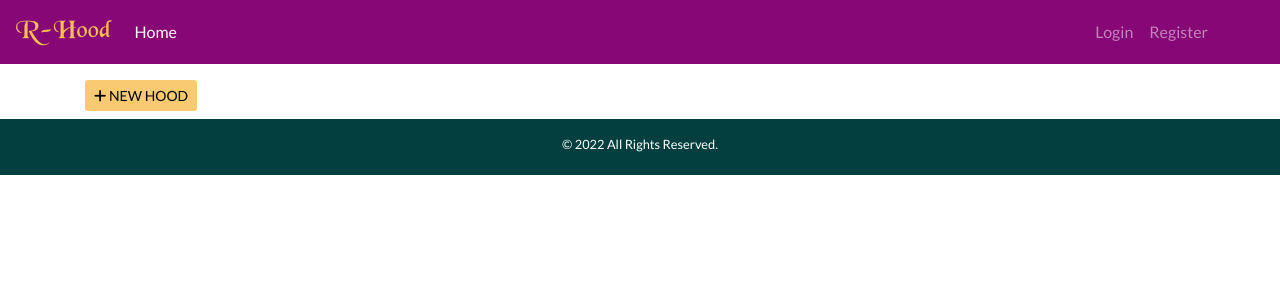
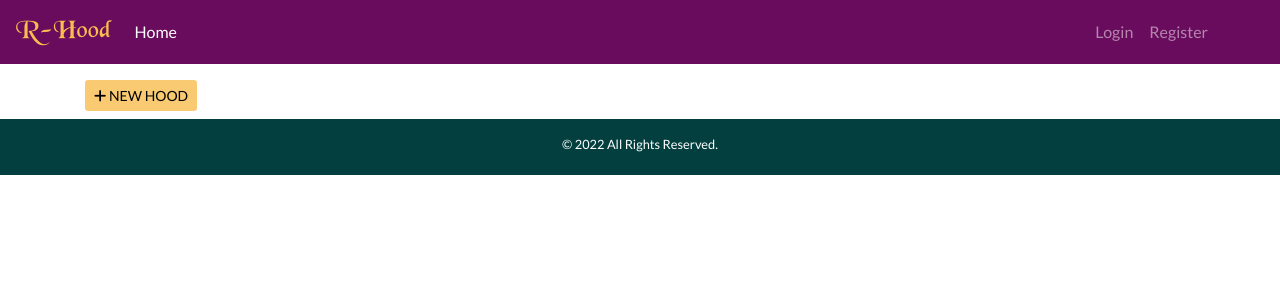
Before and after one commit to Davine-94/r-hood, a Django app: template neighbour/templates/all-neighbour/hoods.html in a window 1280 px wide. Shown: the top 300 px of the page. Run offline with Django 3.2, Linux system fonts and the light colour scheme; the template is opened without the code that fills it, so the values that code supplies are empty; some libraries are stand-ins or nearby versions; some web fonts are replaced.

```diff
--- a/neighbour/static/css/style.css
+++ b/neighbour/static/css/style.css
@@ -24,20 +24,20 @@ body{
 }
 .navbar{
     /* background-color:#161c2d !important;  */
-    background-color:rgb(134, 7, 117)!important;
+    background-color:rgb(105, 12, 93)!important;
 }
 .nav-link:hover{
     font-weight: bold !important;
 }
 .background{
-    background-image: url(/static/photos/hood1.webp);
+    background-image: url(/static/photos/background-image.jpg);
     height: 580px;
     background-size: 100% 100%;
     background-repeat: no-repeat;
     color: white;
 }
 .sign{
-    background-image: url(/static/photos/sign.png);
+    background-image: url(/static/photos/background-image.jpg);
     height: 630px;
     background-size: 100% 100%;
     background-repeat: no-repeat;
--- a/neighbour/templates/base.html
+++ b/neighbour/templates/base.html
@@ -18,6 +18,12 @@
   <link rel="stylesheet" href="https://maxcdn.bootstrapcdn.com/bootstrap/4.0.0/css/bootstrap.min.css" integrity="sha384-Gn5384xqQ1aoWXA+058RXPxPg6fy4IWvTNh0E263XmFcJlSAwiGgFAW/dAiS6JXm" crossorigin="anonymous">
   <link href="https://cdnjs.cloudflare.com/ajax/libs/font-awesome/6.0.0-beta3/css/all.min.css" rel="stylesheet"/>
   <link rel="stylesheet" href="{% static 'css/style.css' %}">
+  <style>
+    .navbar{
+      /* background-color:#161c2d !important;  */
+      background-color:rgb(105, 12, 93)!important;
+  }
+  </style>
 
   {% endblock %}
 
```
